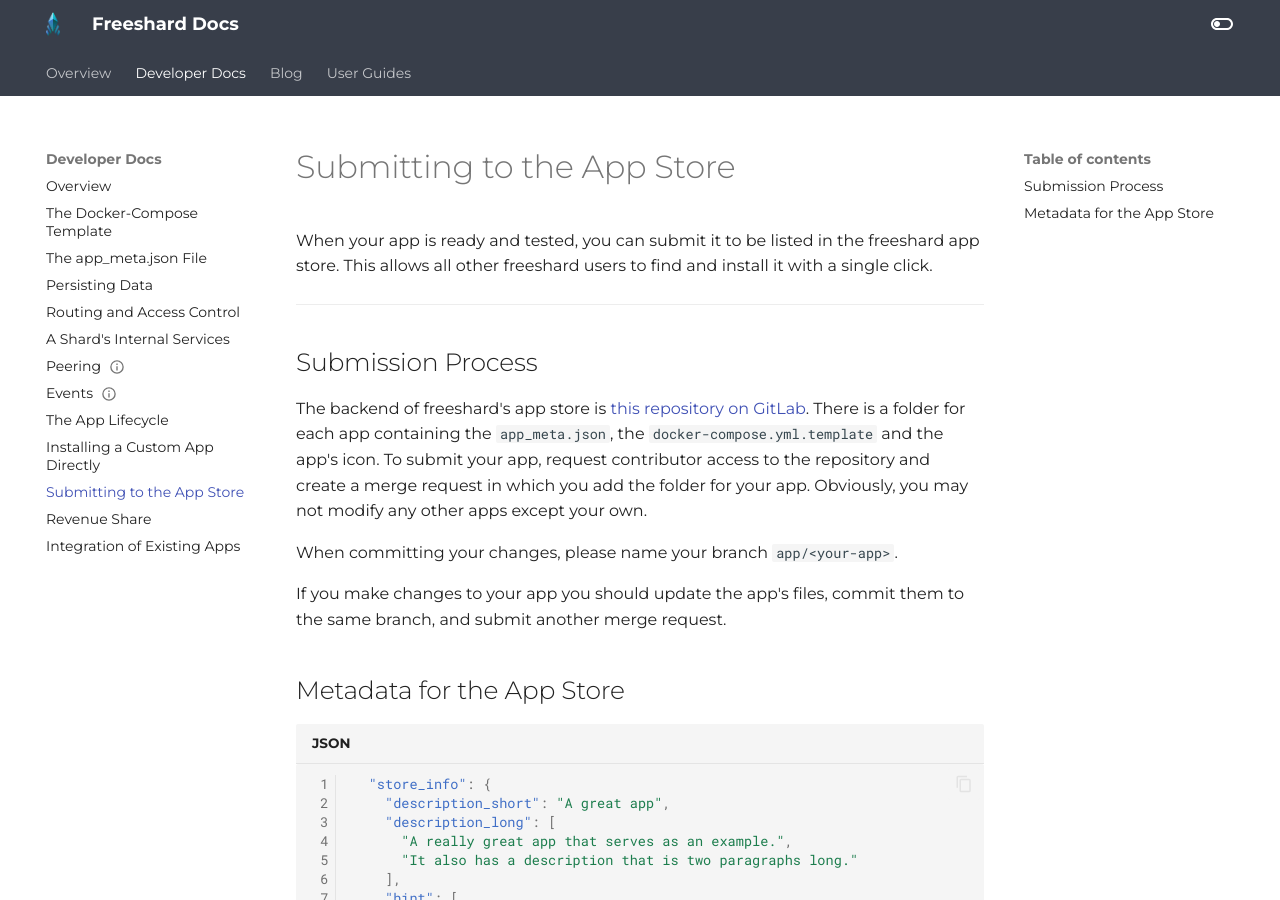
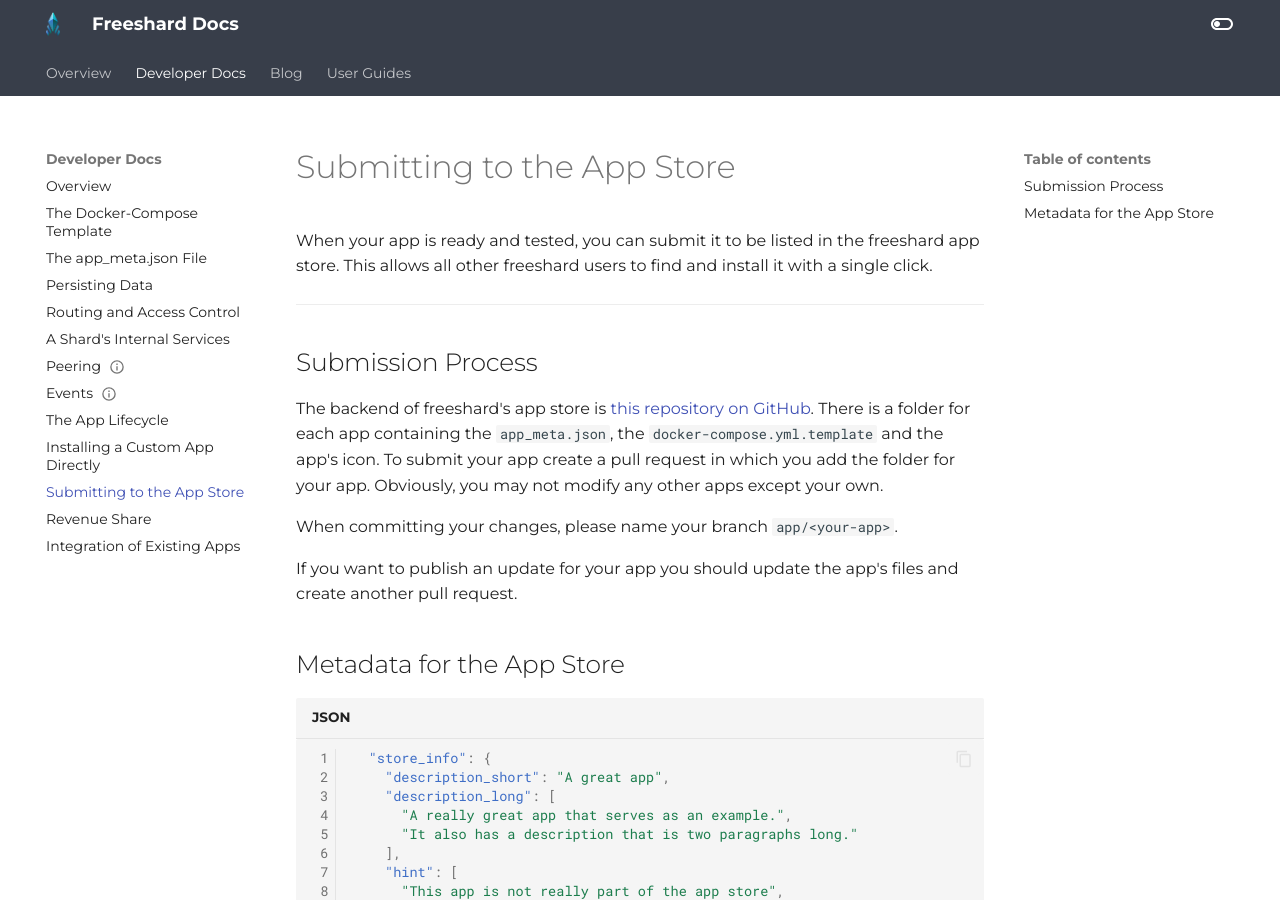
Before and after one commit to FreeshardBase/documentation, an MkDocs documentation site: the page built from docs/developer_docs/submitting.md, in a window 1280 px wide and 900 px high. Built offline with MkDocs 1.6.1 and Material for MkDocs 9.7.7, drawn with Linux system fonts in a browser that asks for light colours.

Commit message:
use the new app store on GitHub in the section about submitting

```diff
--- a/docs/developer_docs/submitting.md
+++ b/docs/developer_docs/submitting.md
@@ -9,16 +9,15 @@
 
 ## Submission Process
 
-The backend of freeshard's app store is [this repository on GitLab](https://gitlab.com/ptl-public/app-repository){target=_blank}.
+The backend of freeshard's app store is [this repository on GitHub](https://github.com/FreeshardBase/app-repository){target=_blank}.
 There is a folder for each app containing the `app_meta.json`, the `docker-compose.yml.template` and the app's icon.
-To submit your app, request contributor access to the repository
-and create a merge request in which you add the folder for your app.
+To submit your app  create a pull request in which you add the folder for your app.
 Obviously, you may not modify any other apps except your own.
 
 When committing your changes, please name your branch `app/<your-app>`.
 
-If you make changes to your app you should update the app's files,
-commit them to the same branch, and submit another merge request.
+If you want to publish an update for your app you should update the app's files
+and create another pull request.
 
 ## Metadata for the App Store
 
```
Also changed, not shown: .gitlab-ci.yml (deleted, +0 -24 lines), 1 other file.
